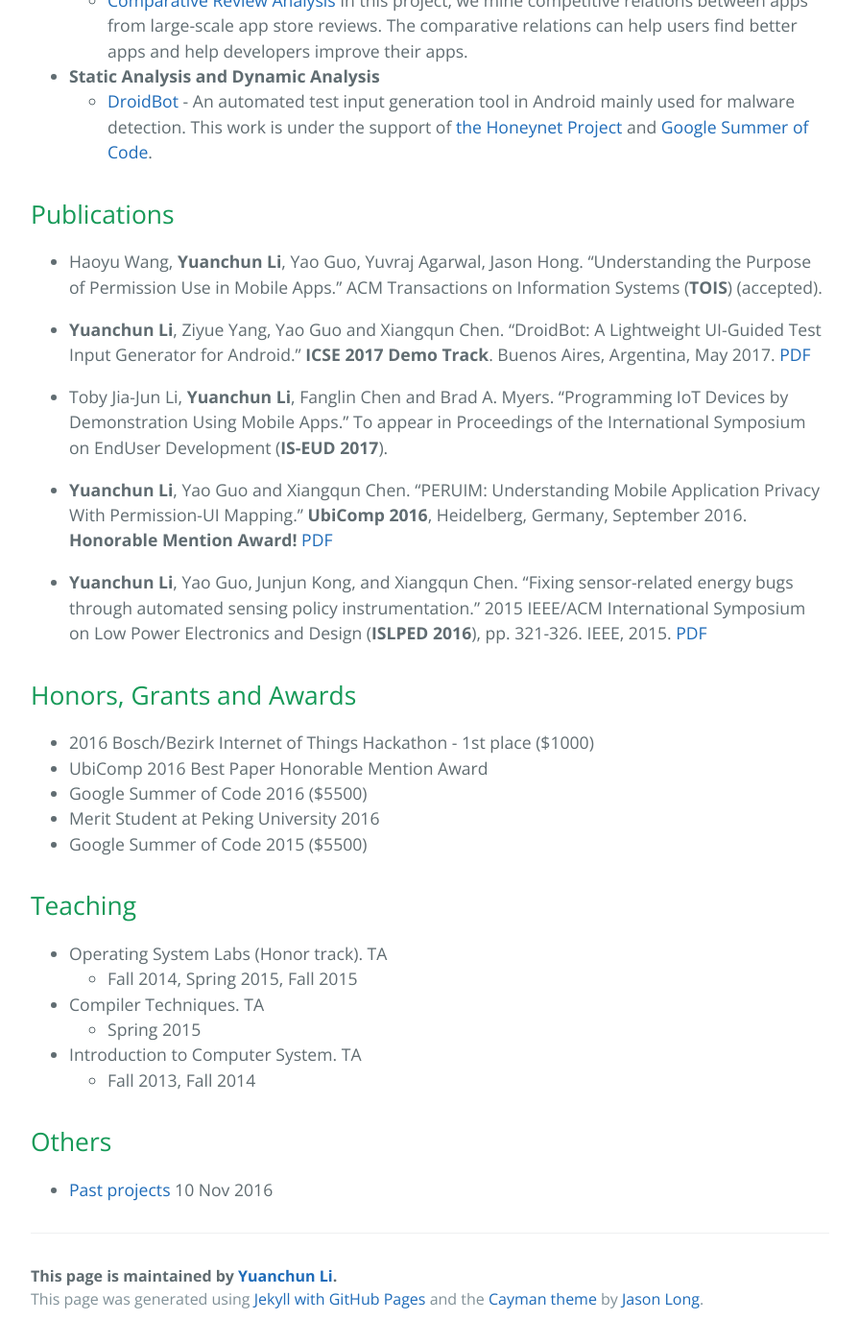
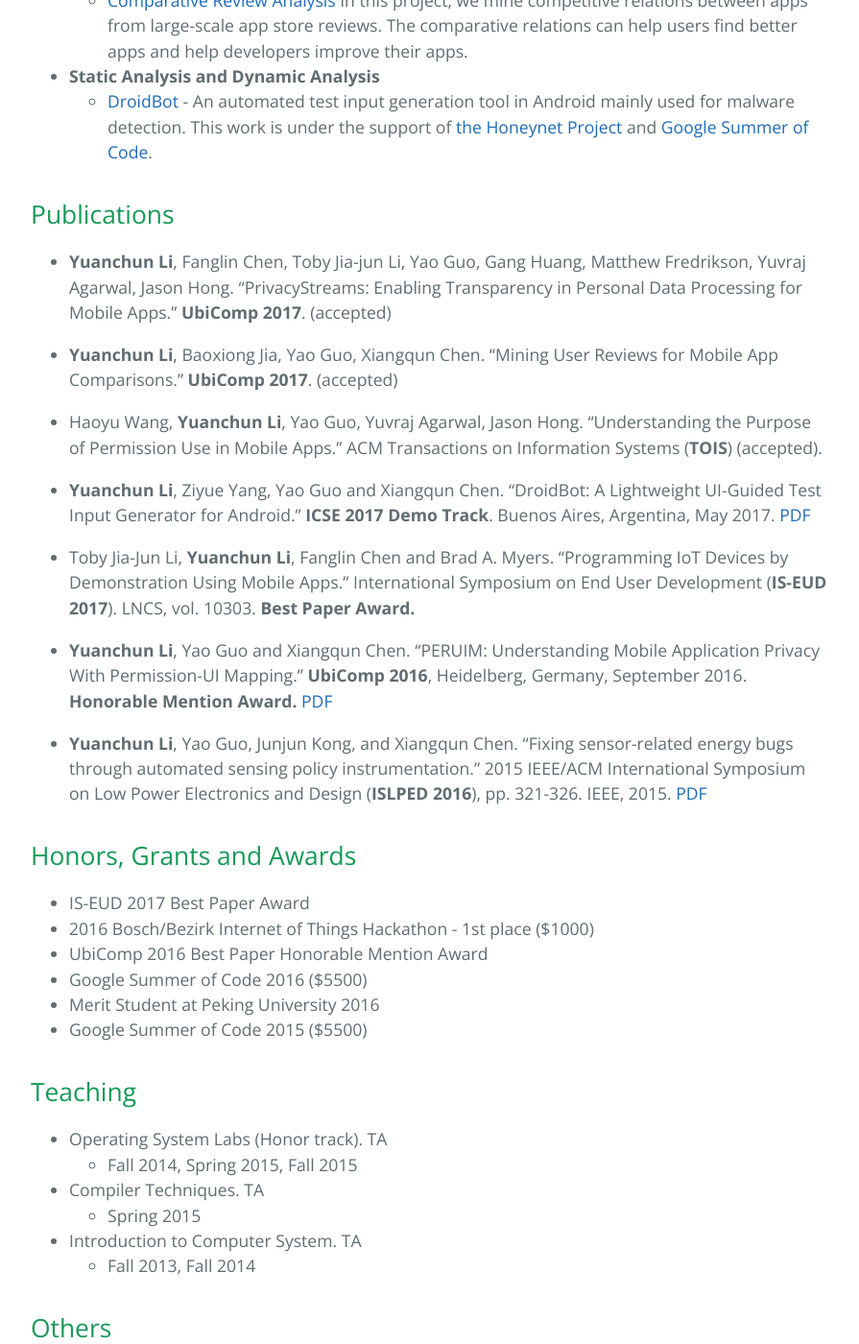
Before and after one commit to yuanchun-li/yuanchun-li.github.io, a Jekyll site: the page built from index.md, in a window 1280 px wide and 1400 px high, scrolled down 1166 px. Shown: the whole window at 96% size, without its empty margins (192-1087 px from the left). Built offline with Jekyll 4.4.1, drawn with Linux system fonts in a browser that asks for light colours.

Commit message:
add new publications

```diff
--- a/index.md
+++ b/index.md
@@ -54,18 +54,23 @@
 
 ## Publications
 
+- **Yuanchun Li**, Fanglin Chen, Toby Jia-jun Li, Yao Guo, Gang Huang, Matthew Fredrikson, Yuvraj Agarwal, Jason Hong. "PrivacyStreams: Enabling Transparency in Personal Data Processing for Mobile Apps." **UbiComp 2017**. (accepted)
+
+- **Yuanchun Li**, Baoxiong Jia, Yao Guo, Xiangqun Chen. "Mining User Reviews for Mobile App Comparisons." **UbiComp 2017**. (accepted)
+
 - Haoyu Wang, **Yuanchun Li**, Yao Guo, Yuvraj Agarwal, Jason Hong. "Understanding the Purpose of Permission Use in Mobile Apps." ACM Transactions on Information Systems (**TOIS**) (accepted).
 
 - **Yuanchun Li**, Ziyue Yang, Yao Guo and Xiangqun Chen. "DroidBot: A Lightweight UI-Guided Test Input Generator for Android." **ICSE 2017 Demo Track**. Buenos Aires, Argentina, May 2017. [PDF]({{site.baseurl}}/static/files/DroidBot_ICSE2017.pdf)
 
-- Toby Jia-Jun Li, **Yuanchun Li**, Fanglin Chen and Brad A. Myers. "Programming IoT Devices by Demonstration Using Mobile Apps." To appear in Proceedings of the International Symposium on EndUser Development (**IS-EUD 2017**).
+- Toby Jia-Jun Li, **Yuanchun Li**, Fanglin Chen and Brad A. Myers. "Programming IoT Devices by Demonstration Using Mobile Apps." International Symposium on End User Development (**IS-EUD 2017**). LNCS, vol. 10303. **Best Paper Award.**
 
-- **Yuanchun Li**, Yao Guo and Xiangqun Chen. "PERUIM: Understanding Mobile Application Privacy With Permission-UI Mapping." **UbiComp 2016**, Heidelberg, Germany, September 2016. **Honorable Mention Award!** [PDF]({{site.baseurl}}/static/files/UbiComp2016.pdf)
+- **Yuanchun Li**, Yao Guo and Xiangqun Chen. "PERUIM: Understanding Mobile Application Privacy With Permission-UI Mapping." **UbiComp 2016**, Heidelberg, Germany, September 2016. **Honorable Mention Award.** [PDF]({{site.baseurl}}/static/files/UbiComp2016.pdf)
 
 - **Yuanchun Li**, Yao Guo, Junjun Kong, and Xiangqun Chen. "Fixing sensor-related energy bugs through automated sensing policy instrumentation." 2015 IEEE/ACM International Symposium on Low Power Electronics and Design (**ISLPED 2016**), pp. 321-326. IEEE, 2015. [PDF]({{site.baseurl}}/static/files/ISLPED2015.pdf)
 
 ## Honors, Grants and Awards
 
++ IS-EUD 2017 Best Paper Award
 + 2016 Bosch/Bezirk Internet of Things Hackathon - 1st place ($1000)
 + UbiComp 2016 Best Paper Honorable Mention Award
 + Google Summer of Code 2016 ($5500)
```
